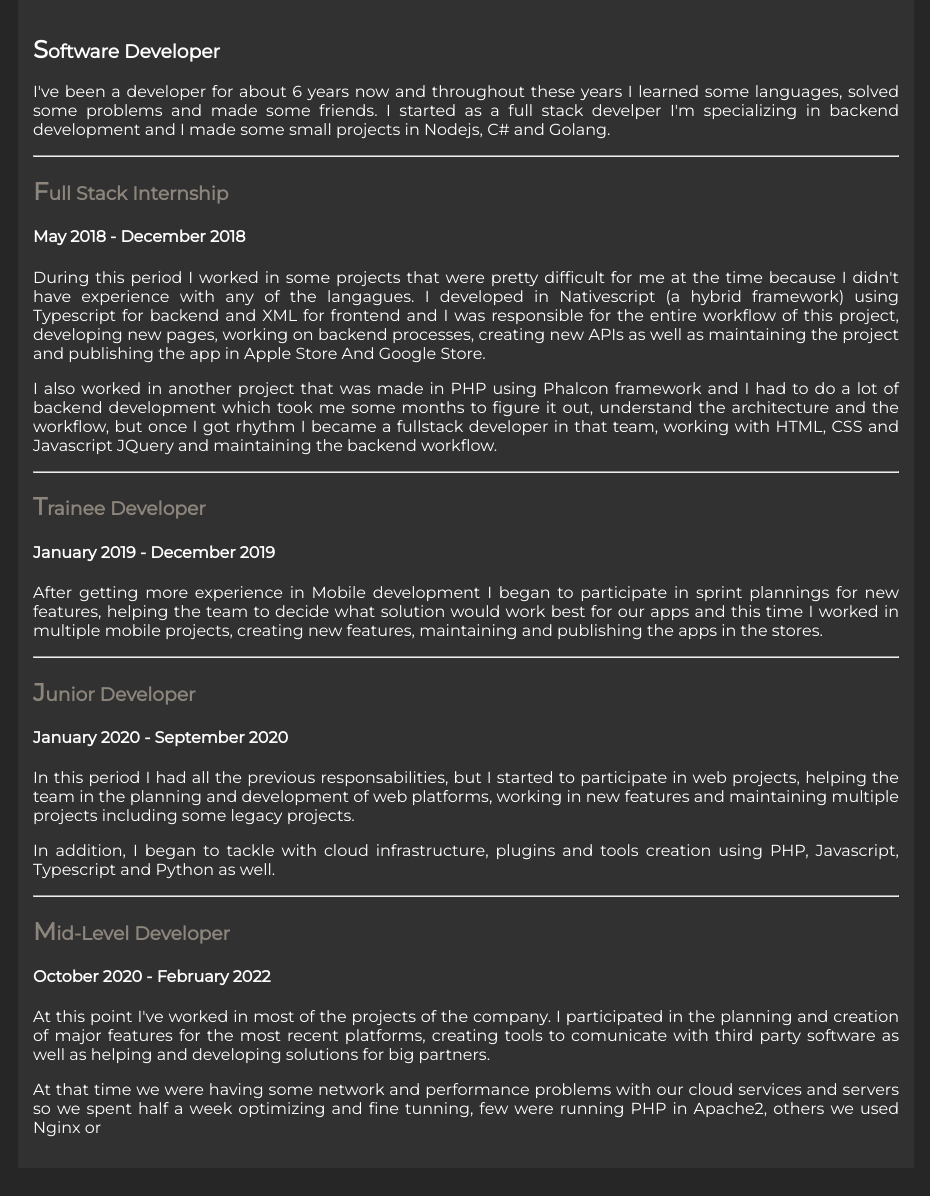
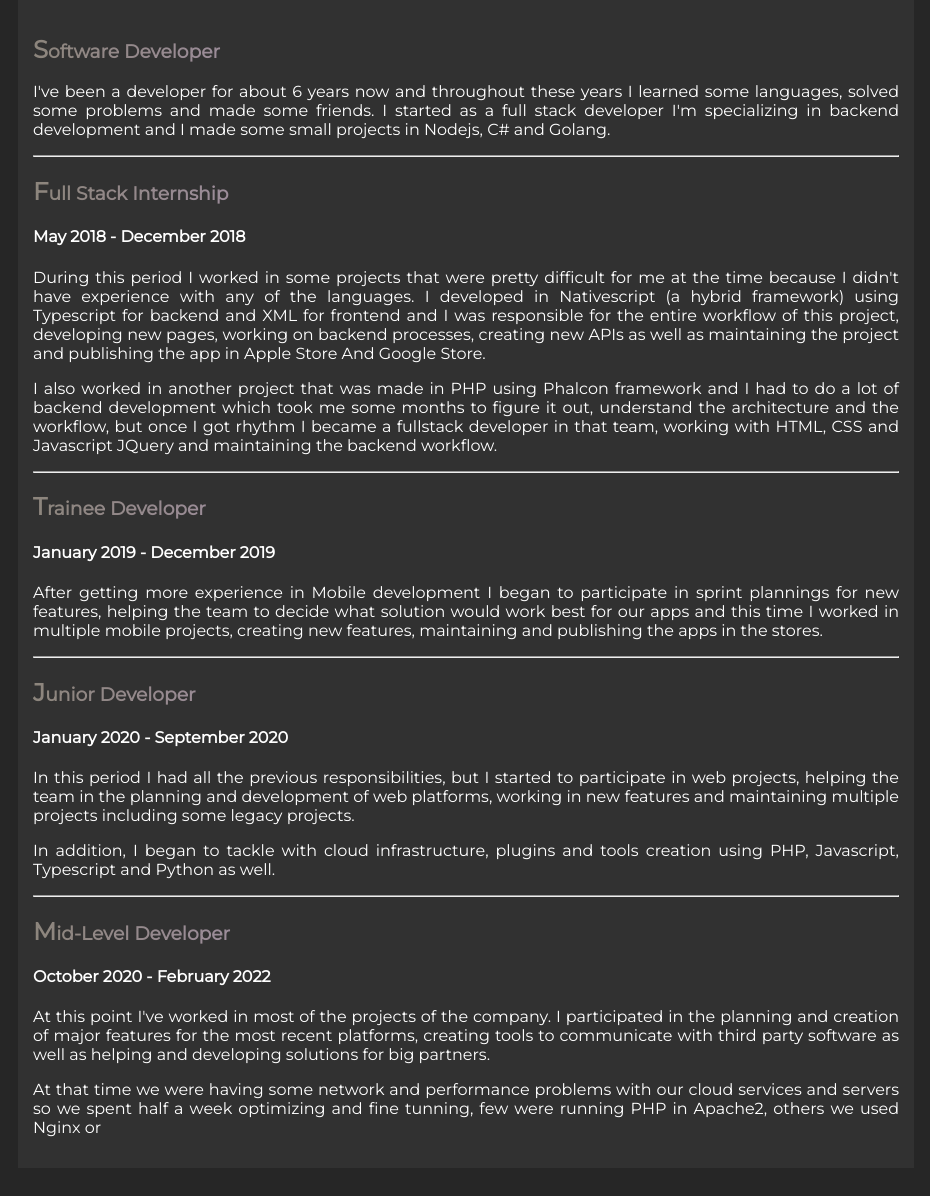
Before and after one commit to mayerbrenno/portfolio, a PHP site: page / in a window 1280 px wide. Shown: the part 152-1348 px from the top of the page, without its empty margins (174-1104 px from the left). Run offline with PHP 8.4, Linux system fonts and the light colour scheme.

Commit message:
Fixing some spelling mistakes and improving indentation

```diff
--- a/index.html
+++ b/index.html
@@ -1,36 +1,36 @@
 <!DOCTYPE html>
 <html>
+
 <head>
-  <title>Portifolio</title>
+  <title>Portfolio</title>
   <meta charset="UTF-8">
   <link rel="stylesheet" href="styles.css">
   <link href='https://fonts.googleapis.com/css?family=Montserrat' rel='stylesheet'>
   <meta name="viewport" content="width=device-width, initial-scale=1.0">
 </head>
+
 <body>
-
-
   <header>
     <h1>BRENNO MAYER</h1>
   </header>
 
   <main>
-  <section>
-    <nav id="menu">
+    <section>
+      <nav id="menu">
         <a href="#home">Home</a>
         <a href="#projects">Projects</a>
         <a href="#recipes">Recipes</a>
         <a href="#contact">Contact</a>
-      </ul>
-    </nav>
-  </section>
+        </ul>
+      </nav>
+    </section>
 
     <section id="about">
       <h3>Software Developer</h3>
       <p>
         I've been a developer for about 6 years now and throughout these years I learned
         some languages, solved some problems and made some friends. I started as a full
-        stack develper I'm specializing in
+        stack developer I'm specializing in
         backend development and I made some small projects in Nodejs, C# and Golang.
       </p>
       <hr>
@@ -39,7 +39,7 @@
       <h4>May 2018 - December 2018</h4>
       <p>
         During this period I worked in some projects that were pretty difficult for me at
-        the time because I didn't have experience with any of the langagues. I developed in
+        the time because I didn't have experience with any of the languages. I developed in
         Nativescript (a hybrid framework) using Typescript for backend and XML for frontend
         and I was responsible for the entire workflow of this project, developing new pages,
         working on backend processes, creating new APIs as well as maintaining the project
@@ -55,7 +55,7 @@
       </p>
       <hr>
 
-      <h3 style="color: #8c857c;">Trainee Developer</h3>
+      <h3>Trainee Developer</h3>
       <h4>January 2019 - December 2019</h4>
       <p>
         After getting more experience in Mobile development I began to participate in
@@ -65,11 +65,11 @@
       </p>
       <hr>
 
-      <h3 style="color: #8c857c;">Junior Developer</h3>
+      <h3>Junior Developer</h3>
       <h4>January 2020 - September 2020</h4>
 
       <p>
-        In this period I had all the previous responsabilities, but I started to participate
+        In this period I had all the previous responsibilities, but I started to participate
         in web projects, helping the team in the planning and development of web platforms,
         working in new features and maintaining multiple projects including some legacy
         projects.
@@ -82,13 +82,13 @@
 
       <hr>
 
-      <h3 style="color: #8c857c;">Mid-Level Developer</h3>
+      <h3>Mid-Level Developer</h3>
       <h4>October 2020 - February 2022</h4>
 
       <p>
         At this point I've worked in most of the projects of the company. I participated in
         the planning and creation of major features for the most recent platforms, creating
-        tools to comunicate with third party software as well as helping and developing
+        tools to communicate with third party software as well as helping and developing
         solutions for big partners.
       </p>
 
@@ -143,4 +143,5 @@
 
   </main>
 </body>
+
 </html>
--- a/styles.css
+++ b/styles.css
@@ -1,6 +1,6 @@
 body {
   color: white;
-    font-family: 'Montserrat';
+  font-family: "Montserrat";
   /* background-repeat: repeat-y; */
   /* background: linear-gradient(180deg, #003380 0%, #39004d 100%) !important; */
   background-color: #262626;
@@ -13,7 +13,6 @@ main {
   margin: 0 auto;
   width: 70vw;
   background-color: #313131;
-
 }
 
 header {
@@ -55,6 +54,15 @@ nav a:hover {
   text-align: justify;
 }
 
+#about h3 {
+  background: -webkit-linear-gradient(#8c857c, #d2a5ff);
+  background: -o-linear-gradient(right, #8c857c, #d2a5ff);
+  background: -moz-linear-gradient(right, #8c857c, #d2a5ff);
+  background: linear-gradient(to right, #8c857c, #d2a5ff);
+  -webkit-background-clip: text;
+  -webkit-text-fill-color: transparent;
+}
+
 h2::first-letter {
   font-size: 150%;
 }
```
Also changed, not shown: personal_writing_guide.md (+24 -18 lines), README.md. Lines whose indentation alone changed are shown as unchanged.
